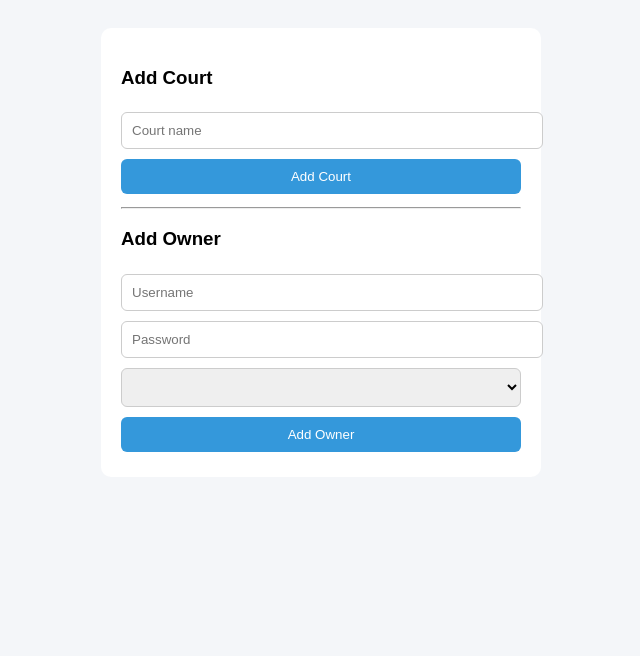
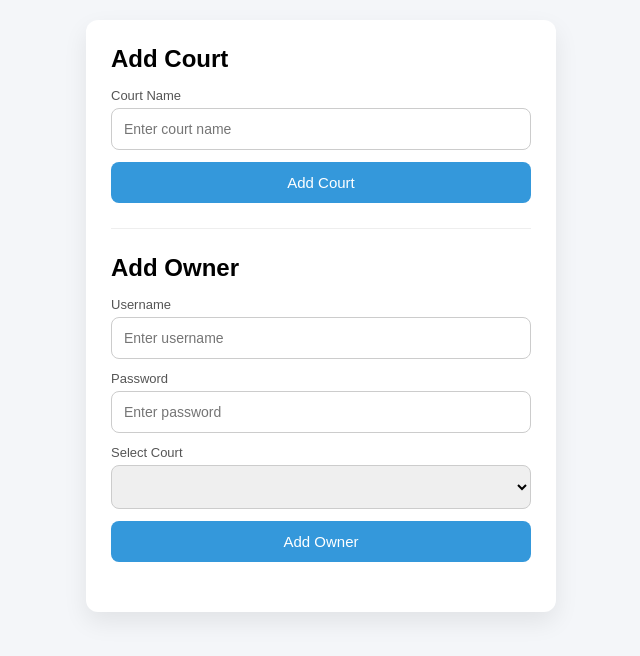
Before and after one commit to aleccamins/picklespotph, a website: page public/admin.html in a window 1280 px wide. Shown: the whole page, without its empty margins (319-959 px from the left). Drawn offline with Linux system fonts and the light colour scheme; no server answers.

Commit message:
admin UI improved

```diff
--- a/public/admin.html
+++ b/public/admin.html
@@ -1,43 +1,105 @@
 <!DOCTYPE html>
 <html>
 <head>
-  <title>Admin</title>
+  <title>Admin Panel</title>
   <meta name="viewport" content="width=device-width, initial-scale=1.0">
 
   <style>
-    body { font-family:Arial; background:#f4f6f9; padding:20px; }
-    .box { max-width:400px; margin:auto; background:white; padding:20px; border-radius:10px; }
+    body {
+      font-family: Arial;
+      background: #f4f6f9;
+      margin: 0;
+      padding: 20px;
+    }
 
-    input, select, button {
-      width:100%;
-      padding:10px;
-      margin:5px 0;
-      border-radius:6px;
-      border:1px solid #ccc;
+    .container {
+      max-width: 420px;
+      margin: auto;
+      background: white;
+      padding: 25px;
+      border-radius: 12px;
+      box-shadow: 0 10px 25px rgba(0,0,0,0.08);
+    }
+
+    h2 {
+      margin-top: 0;
+      margin-bottom: 15px;
+    }
+
+    .section {
+      margin-bottom: 25px;
+    }
+
+    label {
+      font-size: 13px;
+      color: #555;
+      display: block;
+      margin-bottom: 5px;
+    }
+
+    input, select {
+      width: 100%;
+      padding: 12px;
+      border-radius: 8px;
+      border: 1px solid #ccc;
+      margin-bottom: 12px;
+      font-size: 14px;
+      box-sizing: border-box;
     }
 
     button {
-      background:#3498db;
-      color:white;
-      border:none;
+      width: 100%;
+      padding: 12px;
+      border-radius: 8px;
+      border: none;
+      background: #3498db;
+      color: white;
+      font-size: 15px;
+      cursor: pointer;
+    }
+
+    button:hover {
+      opacity: 0.9;
+    }
+
+    hr {
+      border: none;
+      border-top: 1px solid #eee;
+      margin: 25px 0;
     }
   </style>
 </head>
 
 <body>
 
-<div class="box">
-  <h3>Add Court</h3>
-  <input id="courtName" placeholder="Court name">
-  <button onclick="addCourt()">Add Court</button>
+<div class="container">
+
+  <div class="section">
+    <h2>Add Court</h2>
+
+    <label>Court Name</label>
+    <input id="courtName" placeholder="Enter court name">
+
+    <button onclick="addCourt()">Add Court</button>
+  </div>
 
   <hr>
 
-  <h3>Add Owner</h3>
-  <input id="username" placeholder="Username">
-  <input id="password" placeholder="Password">
-  <select id="court"></select>
-  <button onclick="addOwner()">Add Owner</button>
+  <div class="section">
+    <h2>Add Owner</h2>
+
+    <label>Username</label>
+    <input id="username" placeholder="Enter username">
+
+    <label>Password</label>
+    <input id="password" type="password" placeholder="Enter password">
+
+    <label>Select Court</label>
+    <select id="court"></select>
+
+    <button onclick="addOwner()">Add Owner</button>
+  </div>
+
 </div>
 
 <script>
@@ -59,13 +121,19 @@ async function loadCourts() {
 async function addCourt() {
   const name = document.getElementById("courtName").value;
 
+  if (!name) {
+    alert("Enter court name");
+    return;
+  }
+
   await fetch("/add-court", {
     method:"POST",
     headers:{ "Content-Type":"application/json" },
     body: JSON.stringify({ name })
   });
 
-  alert("Court added");
+  alert("Court added ✅");
+  document.getElementById("courtName").value = "";
   loadCourts();
 }
 
@@ -74,13 +142,21 @@ async function addOwner() {
   const password = document.getElementById("password").value;
   const court = document.getElementById("court").value;
 
+  if (!username || !password) {
+    alert("Fill all fields");
+    return;
+  }
+
   await fetch("/add-owner", {
     method:"POST",
     headers:{ "Content-Type":"application/json" },
     body: JSON.stringify({ username, password, court })
   });
 
-  alert("Owner added");
+  alert("Owner added ✅");
+
+  document.getElementById("username").value = "";
+  document.getElementById("password").value = "";
 }
 
 loadCourts();
```
